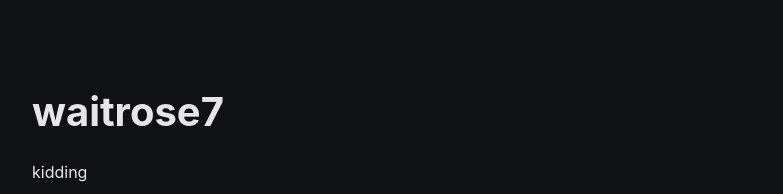
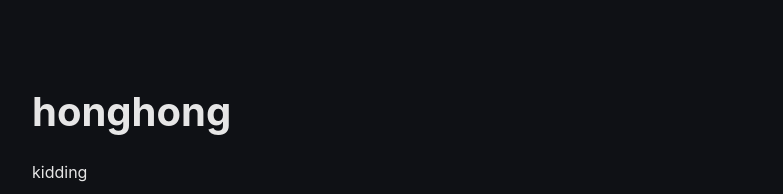
Before and after one commit to waitrose7/waitrose7.github.io, a plain HTML site: page index.html in a window 1280 px wide. Shown: the top 194 px of the page, without its empty margins (248-1031 px from the left). Drawn offline with Linux system fonts and the light colour scheme.

Commit message:
Change heading from 'waitrose7' to 'honghong'

```diff
--- a/index.html
+++ b/index.html
@@ -58,7 +58,7 @@
 
 <body>
   <div class="container">
-    <h1>waitrose7</h1>
+    <h1>honghong</h1>
     <p>
       kidding
     </p>
```
